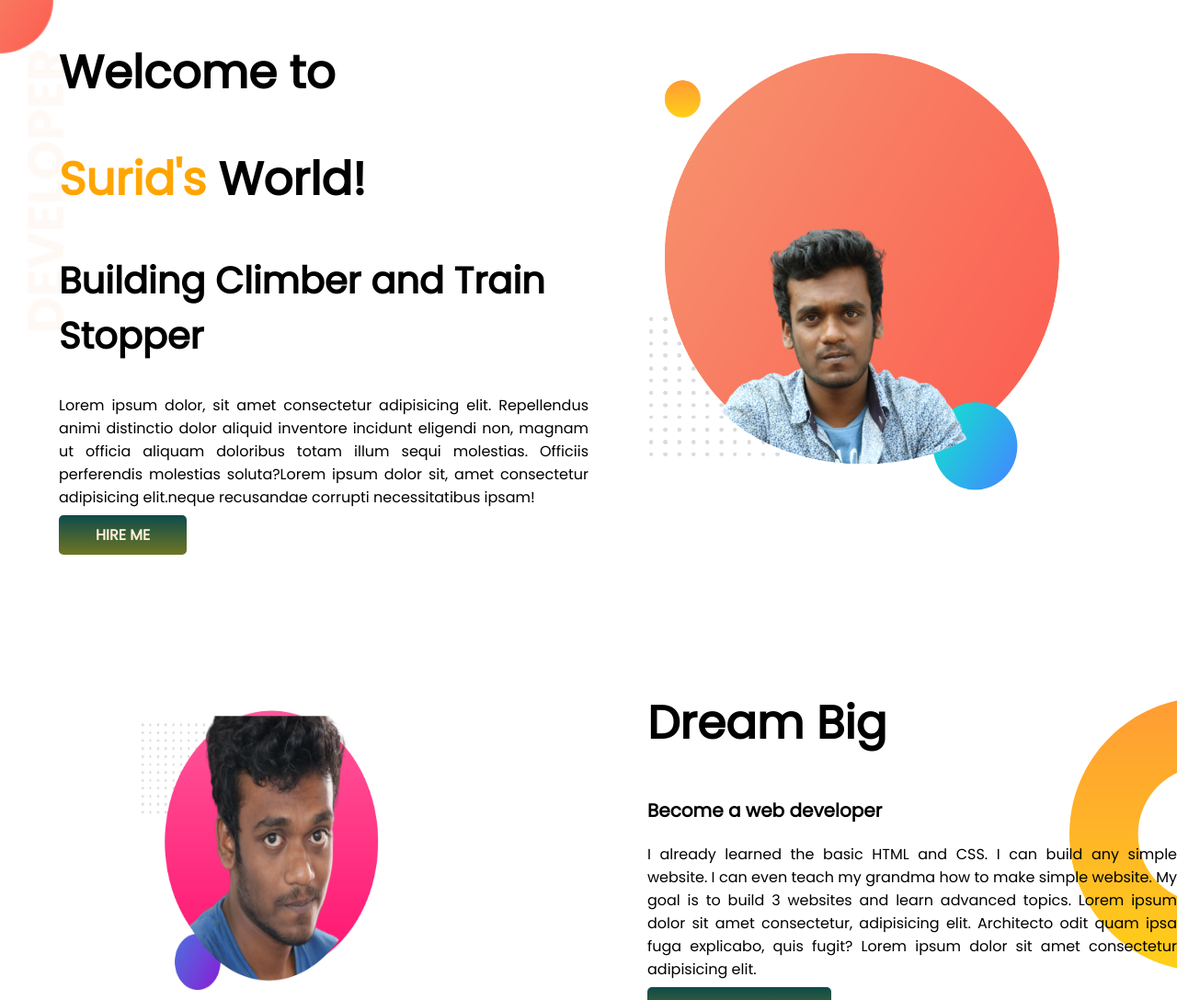
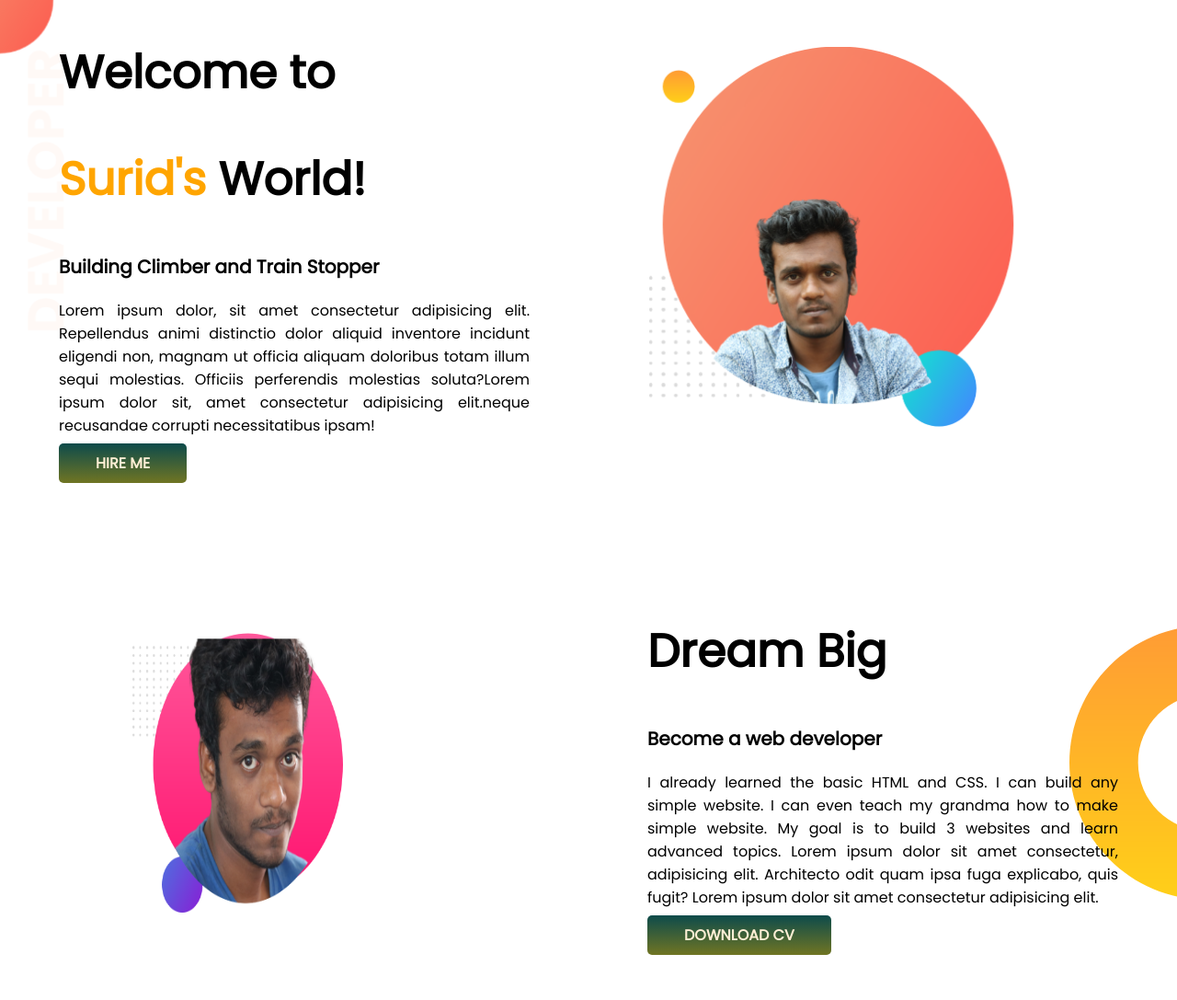
Before and after one commit to surid-s/developer-portfolio-first, a plain HTML site: page index.html in a window 1280 px wide. Shown: the top 1087 px of the page at 92% size. Drawn offline with Linux system fonts and the light colour scheme.

Commit message:
2nd para margin

```diff
--- a/index.html
+++ b/index.html
@@ -15,7 +15,7 @@
         <div class="half-width">
             <h1>Welcome to</h1>
             <h1><span class="color-orange">Surid's</span> World!</h1>
-            <h2>Building Climber and Train Stopper</h2>
+            <h3>Building Climber and Train Stopper</h3>
 
 
             <p>Lorem ipsum dolor, sit amet consectetur adipisicing elit. Repellendus animi distinctio dolor aliquid inventore incidunt eligendi non, magnam ut officia aliquam doloribus totam illum sequi molestias. Officiis perferendis molestias soluta?Lorem ipsum dolor sit, amet consectetur adipisicing elit.neque recusandae corrupti necessitatibus ipsam!</p>
--- a/styles.css
+++ b/styles.css
@@ -31,6 +31,7 @@ h3 {
 .half-width {
     width: 50%;
     padding-left: 5%;
+    margin-right: 5%;
 }
 
 .half-width img {
```
